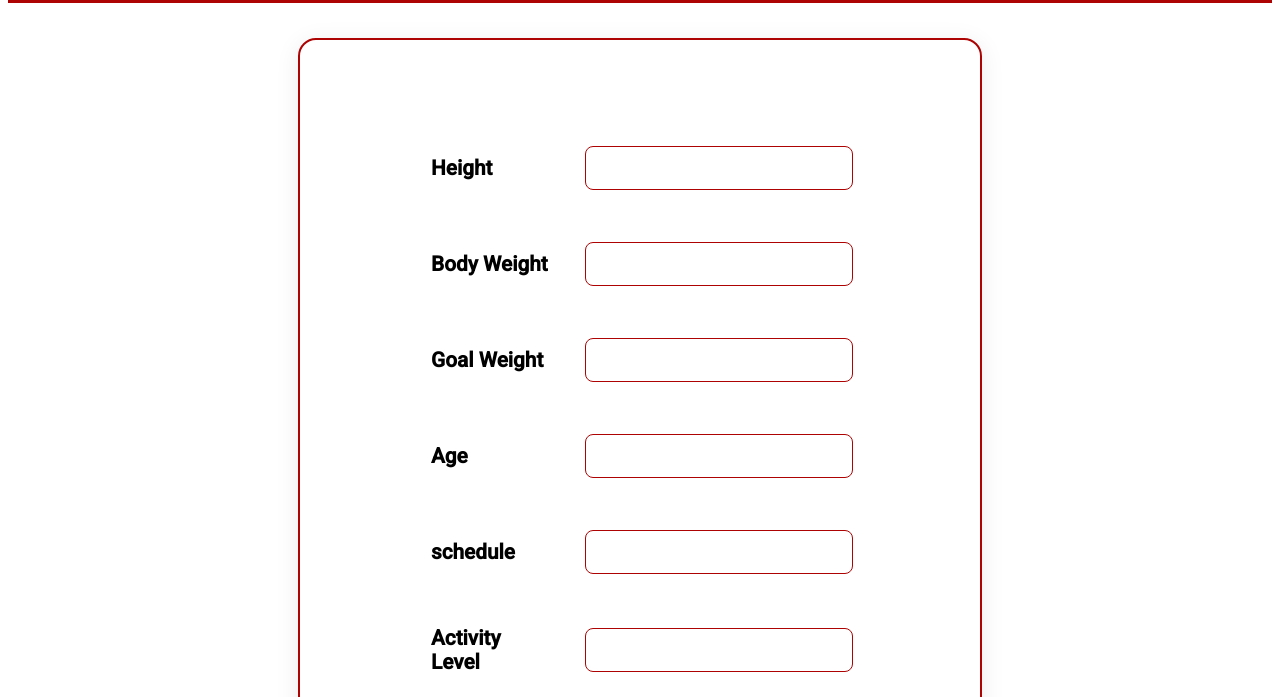
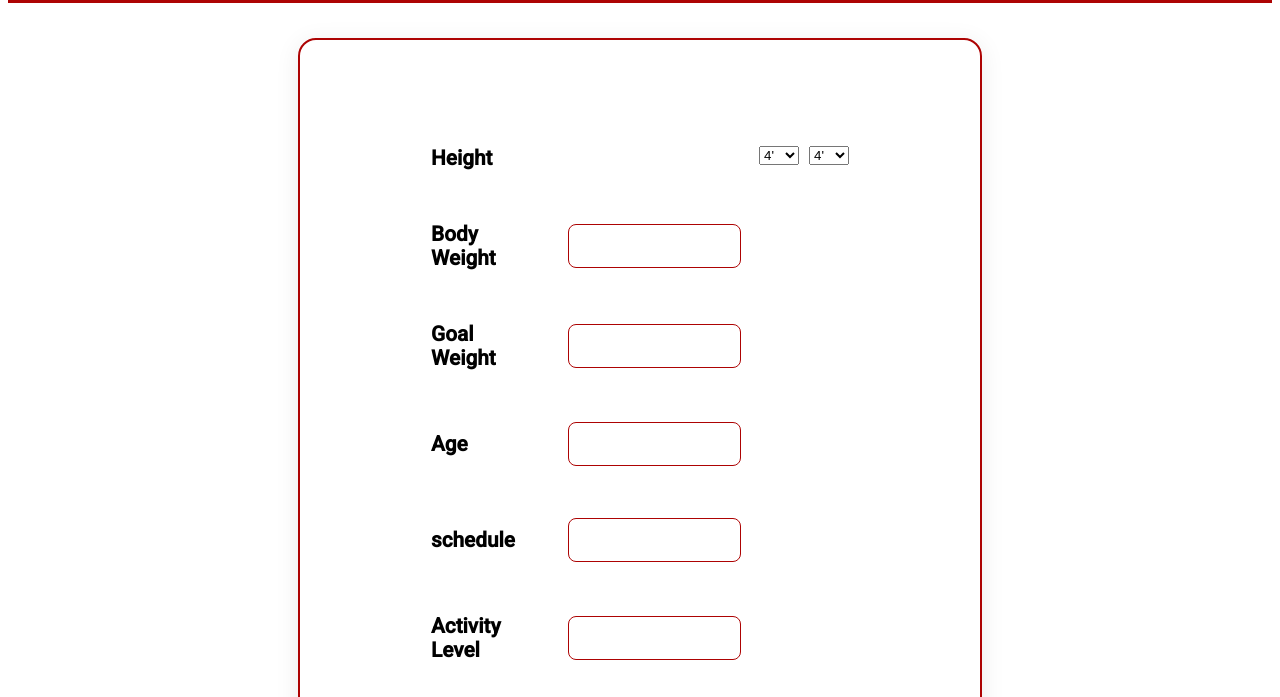
Before and after one commit to Jluste93/Fitness-Warriors_UI, a website: page stats.html in a window 1280 px wide. Shown: the part 103-800 px from the top of the page. Drawn offline with Linux system fonts and the light colour scheme.

Commit message:
Created dropdown
for height

```diff
--- a/stats.css
+++ b/stats.css
@@ -47,3 +47,9 @@ input[type="text"] {
 .stats-box button:hover {
     background-color: #880202;
 }
+
+.height-cell {
+    display: flex;
+    justify-content: center;
+    gap: 10px;
+}
--- a/stats.html
+++ b/stats.html
@@ -37,8 +37,32 @@
         <table>
           <tr>
             <th>Height</th>
-            <td><input type="text" name="height" placeholder=""></td>
+            <td><label type="text" name="height" placeholder=""></td>
+            <td class="height-cell">
+              <select id="heightFeet" name="feet">
+                <option value="4">4'</option>
+                <option value="5">5'</option>
+                <option value="6">6'</option>
+                <option value="7">7'</option>
+                <option value="8">8'</option>
+                <option value="9">9'</option>
+                <option value="10">10'</option>
+                <option value="11">11'</option>
+              </select>
+
+              <select id="heightinches" name="feet">
+                <option value="4">4'</option>
+                <option value="5">5'</option>
+                <option value="6">6'</option>
+                <option value="7">7'</option>
+                <option value="8">8'</option>
+                <option value="9">9'</option>
+                <option value="10">10'</option>
+                <option value="11">11'</option>
+              </select>
+              </td>
           </tr>
+
           <tr>
             <th>Body Weight</th>
             <td><input type="text" name="weight" placeholder=""></td>
```
